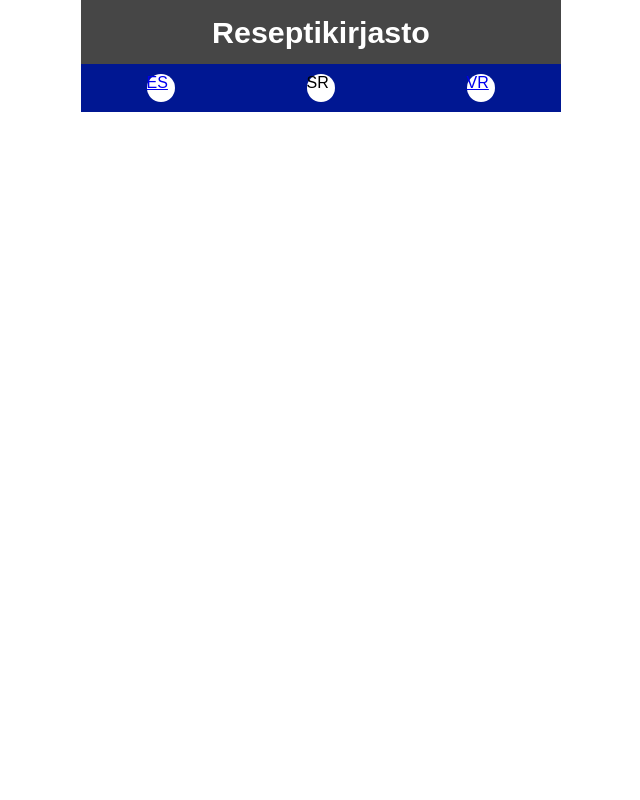
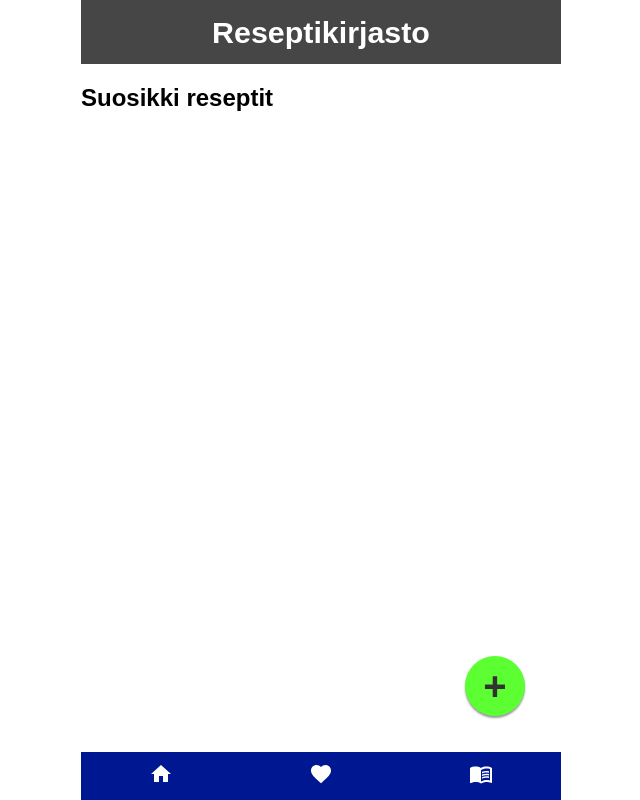
Before and after one commit to Rassemus/Reseptikirjasto, a React (Create React App) app: page /Suosikki_reseptit in a window 1280 px wide. Shown: the whole page, without its empty margins (319-959 px from the left). Built offline with nearby package versions, Linux system fonts and the light colour scheme.

Commit message:
Icons and new component added

```diff
--- a/package.json
+++ b/package.json
@@ -3,6 +3,8 @@
   "version": "0.1.0",
   "private": true,
   "dependencies": {
+    "@material-ui/core": "^4.9.7",
+    "@material-ui/icons": "^4.9.1",
     "@testing-library/jest-dom": "^4.2.4",
     "@testing-library/react": "^9.3.2",
     "@testing-library/user-event": "^7.1.2",
--- a/src/App.js
+++ b/src/App.js
@@ -4,6 +4,7 @@ import { BrowserRouter as Router, Route } from 'react-router-dom';
 import Header from './components/Header/Header';
 import SatunnainenResepti from './components/Satunnainenresepti/SatunnainenResepti';
 import ValmiitReseptit from './components/ValmiitReseptit/ValmiitReseptit';
+import SuosikkiReseptit from './components/SuosikkiReseptit/SuosikkiReseptit';
 import Menu from './components/Menu/Menu';
 
 import './App.css';
@@ -14,6 +15,7 @@ function App() {
       <div className='App'>
         <Header />
         <Route path='/' exact component={SatunnainenResepti} />
+        <Route path='/Suosikki_reseptit' component={SuosikkiReseptit} />
         <Route path='/Reseptit' component={ValmiitReseptit} />
         <Menu />
       </div>
--- /dev/null
+++ b/src/components/Content/Content.css
@@ -0,0 +1,17 @@
+.content {
+  overflow-y: scroll;
+  -webkit-overflow-scrolling: touch;
+  position: relative;
+}
+
+::-webkit-scrollbar {
+  width: 0.5em;
+}
+
+::-webkit-scrollbar-track {
+  background-color: rgba(0, 0, 0, 0);
+}
+
+::-webkit-scrollbar-thumb {
+  background-color: rgba(0, 0, 0, 0.1);
+}
--- /dev/null
+++ b/src/components/Content/Content.js
@@ -0,0 +1,9 @@
+import React from 'react';
+
+import './Content.css';
+
+function Content(props) {
+  return <div className='content'>{props.children}</div>;
+}
+
+export default Content;
--- a/src/components/Menu/Menu.css
+++ b/src/components/Menu/Menu.css
@@ -7,9 +7,9 @@
   align-items: center;
 }
 
-.menu__nappi {
+/* .menu__nappi {
   background-color: white;
   border-radius: 50%;
   width: 1.8em;
   height: 1.8em;
-}
+} */
--- a/src/components/Menu/Menu.js
+++ b/src/components/Menu/Menu.js
@@ -1,5 +1,9 @@
 import React from 'react';
 import { Link } from 'react-router-dom';
+
+import Home from '@material-ui/icons/Home';
+import Favorite from '@material-ui/icons/Favorite';
+import MenuBook from '@material-ui/icons/MenuBook';
 
 import './Menu.css';
 
@@ -7,13 +11,21 @@ function Menu(props) {
   return (
     <div className='Menu'>
       <Link to='/'>
-        <div className='menu__nappi'>ES</div>
+        <div className='menu__nappi'>
+          <Home htmlColor='white' />
+        </div>
       </Link>
 
-      <div className='menu__nappi'>SR</div>
+      <Link to='/suosikki_reseptit'>
+        <div className='menu__nappi'>
+          <Favorite htmlColor='white' />
+        </div>
+      </Link>
 
       <Link to='/reseptit'>
-        <div className='menu__nappi'>VR</div>
+        <div className='menu__nappi'>
+          <MenuBook htmlColor='white' />
+        </div>
       </Link>
     </div>
   );
--- a/src/components/Satunnainenresepti/SatunnainenResepti.js
+++ b/src/components/Satunnainenresepti/SatunnainenResepti.js
@@ -8,7 +8,9 @@ function SatunnainenResepti() {
   return (
     <div className='satunnainen__resepti'>
       <div className='ohje__lisää'>Lisää suosikki reseptejä</div>
-      <div className='ohje__klick'>tai klikkaa alla olevaa nappia.</div>
+      <div className='ohje__klick'>
+        tai klikkaa alla olevaa nappia ja katso satunnainen resepti.
+      </div>
       <RandomButton primary>Click me</RandomButton>
     </div>
   );
--- a/src/components/Satunnainenresepti/satunnainenresepti.css
+++ b/src/components/Satunnainenresepti/satunnainenresepti.css
@@ -24,7 +24,7 @@
   top: 20rem;
   display: flex;
   align-items: center;
-  justify-content: center;
+  text-align: center;
   background-color: white;
   width: 16.4rem;
   height: 4.7rem;
--- /dev/null
+++ b/src/components/SuosikkiReseptit/SuosikkiReseptit.js
@@ -0,0 +1,15 @@
+import React from 'react';
+
+import Content from '../Content/Content';
+import { FloatingButton } from '../buttons';
+
+function SuosikkiReseptit(props) {
+  return (
+    <Content>
+      <h2>Suosikki reseptit</h2>
+      <FloatingButton secondary>+</FloatingButton>
+    </Content>
+  );
+}
+
+export default SuosikkiReseptit;
```
Also changed, not shown: 1 other file (tests, documents, lock files or other folders).
